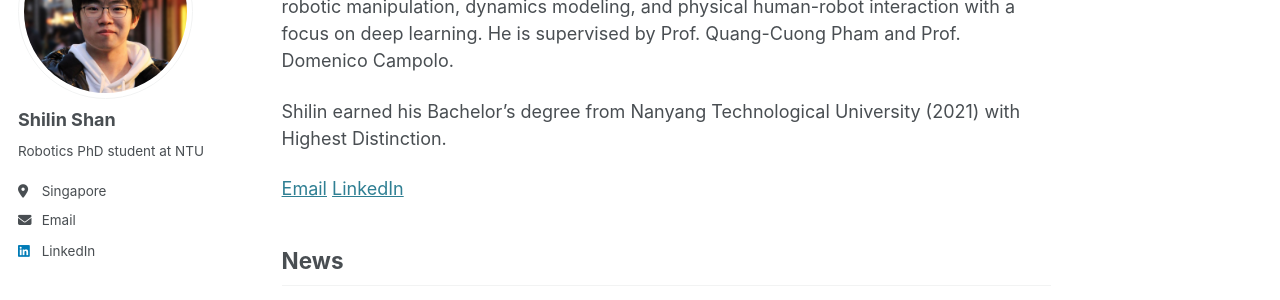
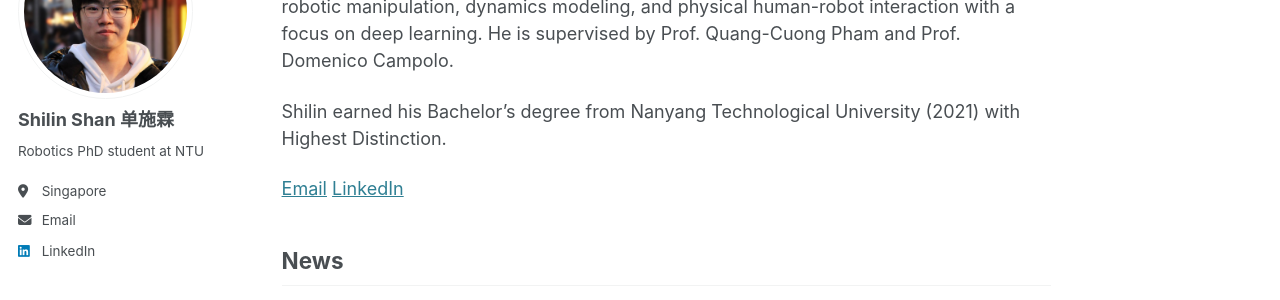
Before and after one commit to ShanShilin/ShanShilin.github.io, a Jekyll site: the page built from _pages/about.md, in a window 1280 px wide. Shown: the part 175-475 px from the top of the page. Built offline with Jekyll 4.4.1, drawn with Linux system fonts in a browser that asks for light colours.

Commit message:
Update _config.yml

```diff
--- a/_config.yml
+++ b/_config.yml
@@ -13,16 +13,16 @@ title                    : "Shilin Shan"
 title_separator          : "-"
 name                     : &name "Shilin Shan"
 description              : &description "personal description"
-url                      : https://academicpages.github.io # the base hostname & protocol for your site e.g. "https://[your GitHub username].github.io"
+url                      : https://shanshilin.github.io # the base hostname & protocol for your site e.g. "https://[your GitHub username].github.io"
 baseurl                  : "" # the subpath of your site, e.g. "/blog"
-repository               : "academicpages/academicpages.github.io"
+repository               : "ShanShilin/ShanShilin.github.io"
 
 # Site Author - The following control what appear as part of the author content on the side bar.
 #               If a field is blank the icon and link will not appear, otherwise it will be shown.
 #               Additional customization can be done by editing /_includes/author-profile.html
 author:
   # Biographic information
-  name             : "Shilin Shan"
+  name             : "Shilin Shan 单施霖"
   avatar           : "profile.png"
   bio              : "Robotics PhD student at NTU"
   location         : "Singapore"
```
